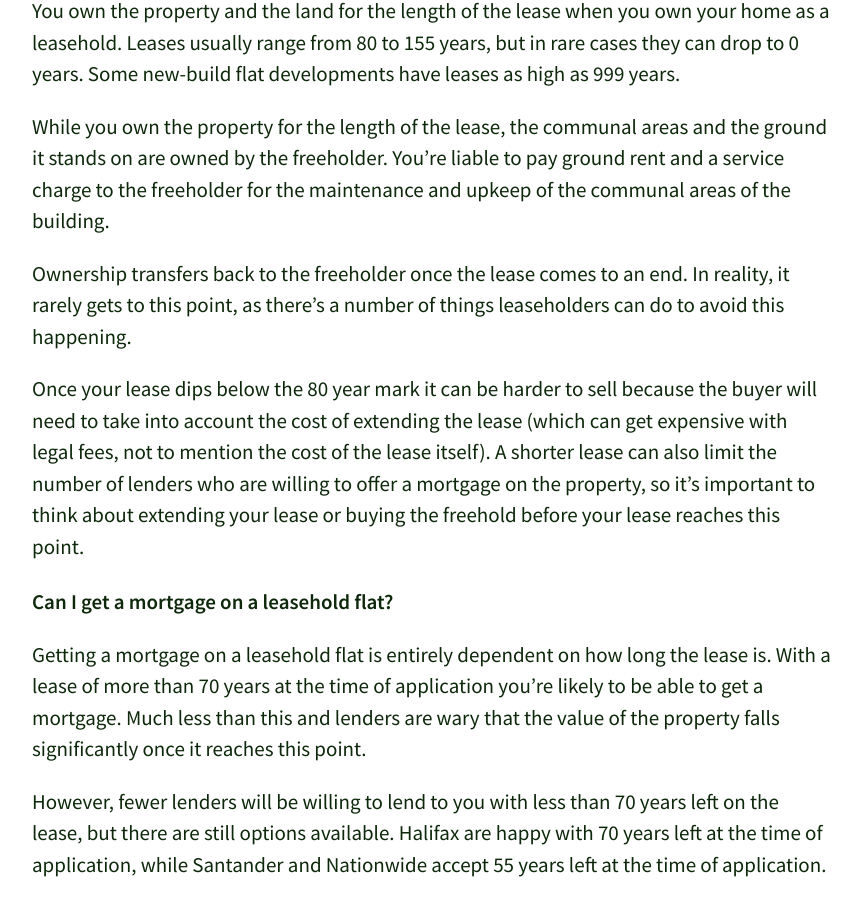
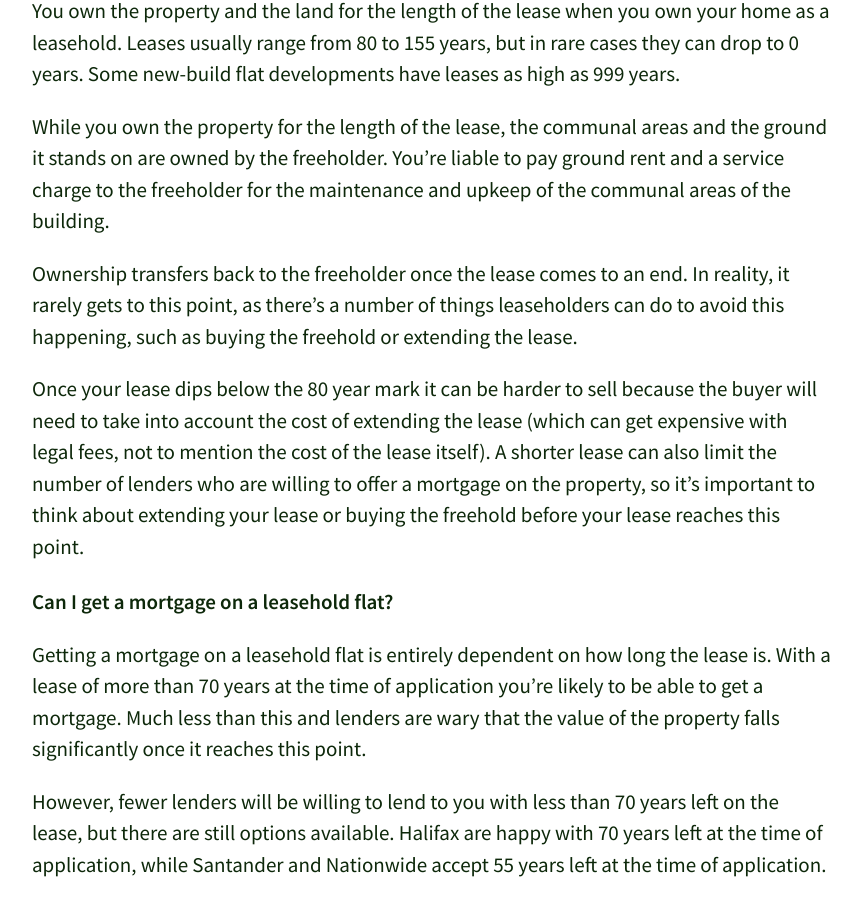
Before and after one commit to olitrussle/blog, a Jekyll site: the page built from _posts/2017-06-07-leasehold-freehold-commonhold-mortgages-explained.md, in a window 1280 px wide and 900 px high, scrolled down 2486 px. Shown: the whole window, without its empty margins (208-1069 px from the left). Built offline with Jekyll 4.4.1, drawn with Linux system fonts in a browser that asks for light colours; comment, search, counter and statistics services are not loaded.

Commit message:
Updated 2017-06-07-leasehold-freehold-commonhold-mortgages-explained.md

```diff
--- a/_posts/2017-06-07-leasehold-freehold-commonhold-mortgages-explained.md
+++ b/_posts/2017-06-07-leasehold-freehold-commonhold-mortgages-explained.md
@@ -47,7 +47,7 @@ You own the property and the land for the length of the lease when you own your
 
 While you own the property for the length of the lease, the communal areas and the ground it stands on are owned by the freeholder. You’re liable to pay ground rent and a service charge to the freeholder for the maintenance and upkeep of the communal areas of the building.
 
-Ownership transfers back to the freeholder once the lease comes to an end. In reality, it rarely gets to this point, as there’s a number of things leaseholders can do to avoid this happening.
+Ownership transfers back to the freeholder once the lease comes to an end. In reality, it rarely gets to this point, as there’s a number of things leaseholders can do to avoid this happening, such as buying the freehold or extending the lease.
 
 Once your lease dips below the 80 year mark it can be harder to sell because the buyer will need to take into account the cost of extending the lease (which can get expensive with legal fees, not to mention the cost of the lease itself). A shorter lease can also limit the number of lenders who are willing to offer a mortgage on the property, so it’s important to think about extending your lease or buying the freehold before your lease reaches this point.
 
```
